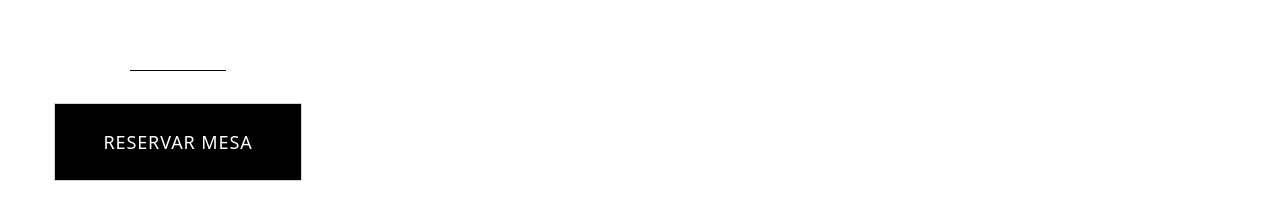
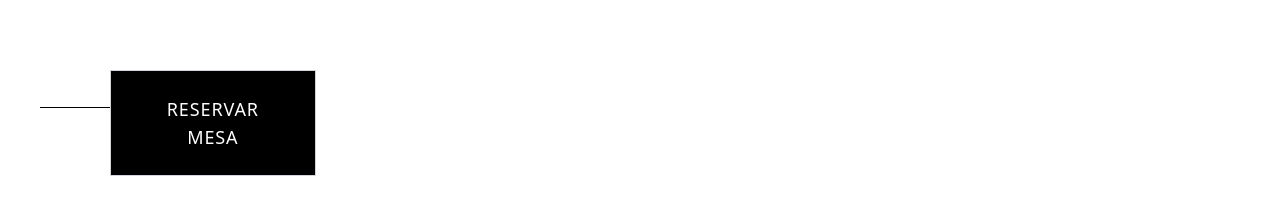
Before and after one commit to SamuelSotomayor1/Angular-ElRefugio, an Angular app: page /menu in a window 1280 px wide. Shown: the part 1784-2003 px from the top of the page. Built offline with nearby package versions, Linux system fonts and the light colour scheme.

Commit message:
feat: the button are in the center

```diff
--- a/src/app/pages/menu/menu.html
+++ b/src/app/pages/menu/menu.html
@@ -161,7 +161,7 @@
     </div>
 
     <!-- Botón -->
-    <div class="text-center mt-20">
+    <div class="flex items-center align-items text-center mt-20">
       <div class="w-24 h-px bg-black mx-auto mb-8"></div>
       <button routerLink="/reservas"
         class="bg-black text-white hover:bg-gray-800 transition-all duration-300 px-12 py-6 text-lg font-medium tracking-wider border border-gray-300"
```
